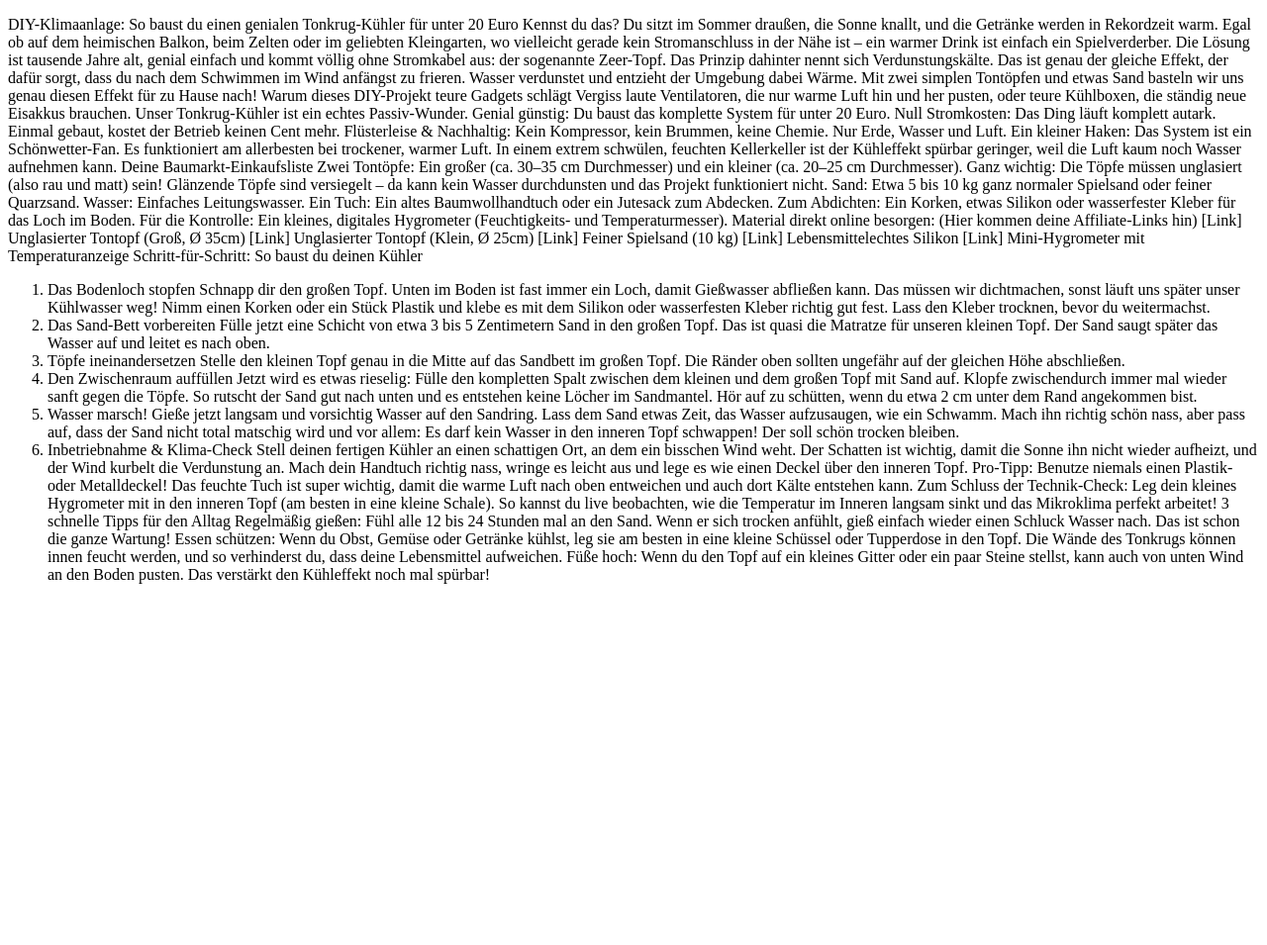
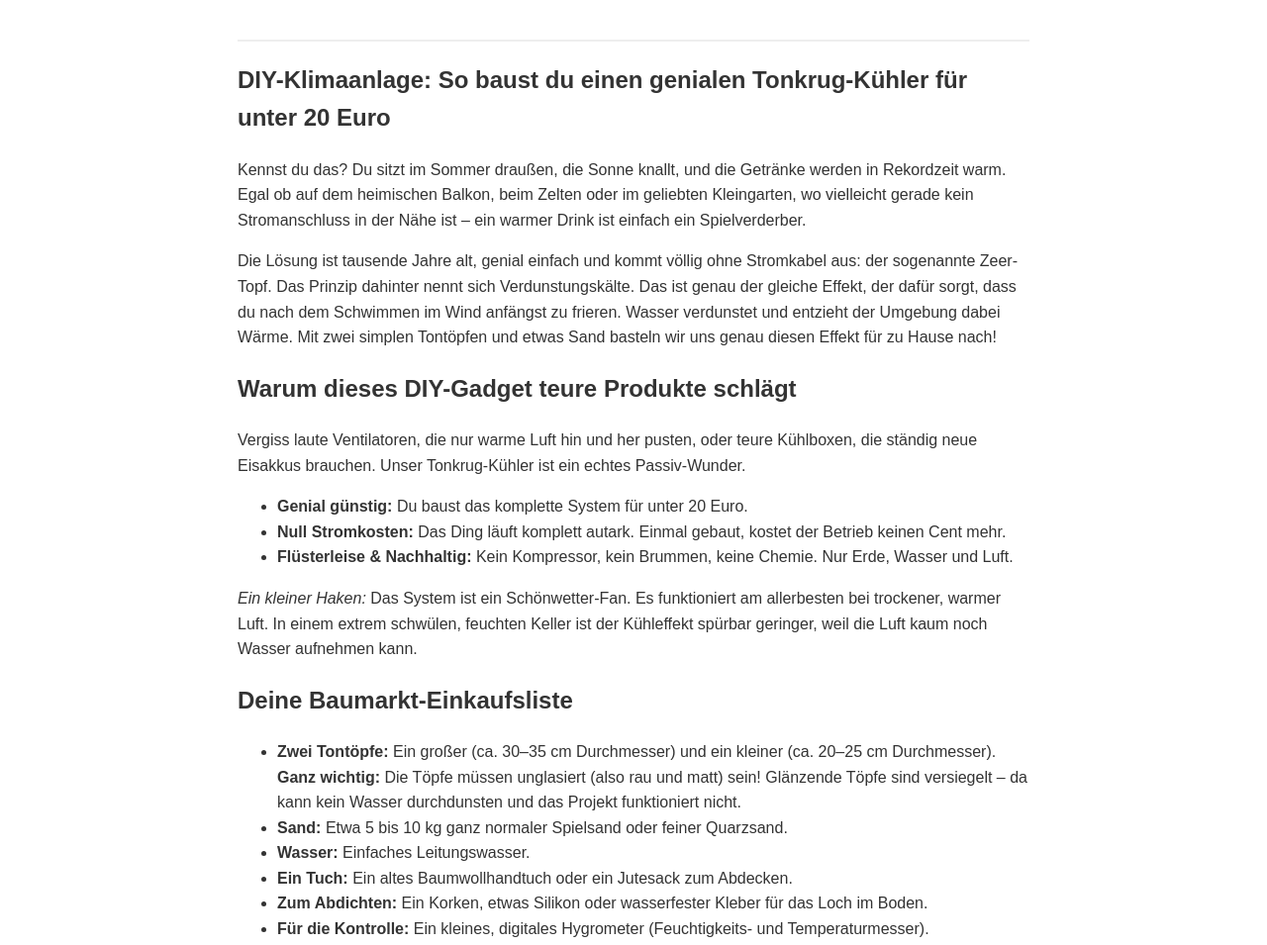
Before and after one commit to xNeuba/automated-seo-niche-site, an Astro site: page /posts/diy-ton-klimaanlage in a window 1280 px wide. Shown: the top 955 px of the page at 99% size. Before the commit the page ends 800 px from the top, so only its background shows below. Built offline with nearby package versions, Linux system fonts and the light colour scheme; Astro itself is replaced by a stand-in of ours.

Commit message:
Update diy-ton-klimaanlage.md

```diff
--- a/src/pages/posts/diy-ton-klimaanlage.md
+++ b/src/pages/posts/diy-ton-klimaanlage.md
@@ -1,42 +1,52 @@
-DIY-Klimaanlage: So baust du einen genialen Tonkrug-Kühler für unter 20 Euro
+---
+layout: ../../layouts/PostLayout.astro
+title: "DIY Ton-Klimaanlage"
+---
+
+# DIY-Klimaanlage: So baust du einen genialen Tonkrug-Kühler für unter 20 Euro
+
 Kennst du das? Du sitzt im Sommer draußen, die Sonne knallt, und die Getränke werden in Rekordzeit warm. Egal ob auf dem heimischen Balkon, beim Zelten oder im geliebten Kleingarten, wo vielleicht gerade kein Stromanschluss in der Nähe ist – ein warmer Drink ist einfach ein Spielverderber.
+
 Die Lösung ist tausende Jahre alt, genial einfach und kommt völlig ohne Stromkabel aus: der sogenannte Zeer-Topf. Das Prinzip dahinter nennt sich Verdunstungskälte. Das ist genau der gleiche Effekt, der dafür sorgt, dass du nach dem Schwimmen im Wind anfängst zu frieren. Wasser verdunstet und entzieht der Umgebung dabei Wärme. Mit zwei simplen Tontöpfen und etwas Sand basteln wir uns genau diesen Effekt für zu Hause nach!
-Warum dieses DIY-Projekt teure Gadgets schlägt
+
+## Warum dieses DIY-Gadget teure Produkte schlägt
 Vergiss laute Ventilatoren, die nur warme Luft hin und her pusten, oder teure Kühlboxen, die ständig neue Eisakkus brauchen. Unser Tonkrug-Kühler ist ein echtes Passiv-Wunder.
-Genial günstig: Du baust das komplette System für unter 20 Euro.
-Null Stromkosten: Das Ding läuft komplett autark. Einmal gebaut, kostet der Betrieb keinen Cent mehr.
-Flüsterleise & Nachhaltig: Kein Kompressor, kein Brummen, keine Chemie. Nur Erde, Wasser und Luft.
-Ein kleiner Haken: Das System ist ein Schönwetter-Fan. Es funktioniert am allerbesten bei trockener, warmer Luft. In einem extrem schwülen, feuchten Kellerkeller ist der Kühleffekt spürbar geringer, weil die Luft kaum noch Wasser aufnehmen kann.
-Deine Baumarkt-Einkaufsliste
-Zwei Tontöpfe: Ein großer (ca. 30–35 cm Durchmesser) und ein kleiner (ca. 20–25 cm Durchmesser). Ganz wichtig: Die Töpfe müssen unglasiert (also rau und matt) sein! Glänzende Töpfe sind versiegelt – da kann kein Wasser durchdunsten und das Projekt funktioniert nicht.
-Sand: Etwa 5 bis 10 kg ganz normaler Spielsand oder feiner Quarzsand.
-Wasser: Einfaches Leitungswasser.
-Ein Tuch: Ein altes Baumwollhandtuch oder ein Jutesack zum Abdecken.
-Zum Abdichten: Ein Korken, etwas Silikon oder wasserfester Kleber für das Loch im Boden.
-Für die Kontrolle: Ein kleines, digitales Hygrometer (Feuchtigkeits- und Temperaturmesser).
-Material direkt online besorgen:
-(Hier kommen deine Affiliate-Links hin)
-[Link] Unglasierter Tontopf (Groß, Ø 35cm)
-[Link] Unglasierter Tontopf (Klein, Ø 25cm)
-[Link] Feiner Spielsand (10 kg)
-[Link] Lebensmittelechtes Silikon
-[Link] Mini-Hygrometer mit Temperaturanzeige
-Schritt-für-Schritt: So baust du deinen Kühler
-1. Das Bodenloch stopfen
-Schnapp dir den großen Topf. Unten im Boden ist fast immer ein Loch, damit Gießwasser abfließen kann. Das müssen wir dichtmachen, sonst läuft uns später unser Kühlwasser weg! Nimm einen Korken oder ein Stück Plastik und klebe es mit dem Silikon oder wasserfesten Kleber richtig gut fest. Lass den Kleber trocknen, bevor du weitermachst.
-2. Das Sand-Bett vorbereiten
-Fülle jetzt eine Schicht von etwa 3 bis 5 Zentimetern Sand in den großen Topf. Das ist quasi die Matratze für unseren kleinen Topf. Der Sand saugt später das Wasser auf und leitet es nach oben.
-3. Töpfe ineinandersetzen
-Stelle den kleinen Topf genau in die Mitte auf das Sandbett im großen Topf. Die Ränder oben sollten ungefähr auf der gleichen Höhe abschließen.
-4. Den Zwischenraum auffüllen
-Jetzt wird es etwas rieselig: Fülle den kompletten Spalt zwischen dem kleinen und dem großen Topf mit Sand auf. Klopfe zwischendurch immer mal wieder sanft gegen die Töpfe. So rutscht der Sand gut nach unten und es entstehen keine Löcher im Sandmantel. Hör auf zu schütten, wenn du etwa 2 cm unter dem Rand angekommen bist.
-5. Wasser marsch!
-Gieße jetzt langsam und vorsichtig Wasser auf den Sandring. Lass dem Sand etwas Zeit, das Wasser aufzusaugen, wie ein Schwamm. Mach ihn richtig schön nass, aber pass auf, dass der Sand nicht total matschig wird und vor allem: Es darf kein Wasser in den inneren Topf schwappen! Der soll schön trocken bleiben.
-6. Inbetriebnahme & Klima-Check
-Stell deinen fertigen Kühler an einen schattigen Ort, an dem ein bisschen Wind weht. Der Schatten ist wichtig, damit die Sonne ihn nicht wieder aufheizt, und der Wind kurbelt die Verdunstung an. Mach dein Handtuch richtig nass, wringe es leicht aus und lege es wie einen Deckel über den inneren Topf.
-Pro-Tipp: Benutze niemals einen Plastik- oder Metalldeckel! Das feuchte Tuch ist super wichtig, damit die warme Luft nach oben entweichen und auch dort Kälte entstehen kann.
-Zum Schluss der Technik-Check: Leg dein kleines Hygrometer mit in den inneren Topf (am besten in eine kleine Schale). So kannst du live beobachten, wie die Temperatur im Inneren langsam sinkt und das Mikroklima perfekt arbeitet!
-3 schnelle Tipps für den Alltag
-Regelmäßig gießen: Fühl alle 12 bis 24 Stunden mal an den Sand. Wenn er sich trocken anfühlt, gieß einfach wieder einen Schluck Wasser nach. Das ist schon die ganze Wartung!
-Essen schützen: Wenn du Obst, Gemüse oder Getränke kühlst, leg sie am besten in eine kleine Schüssel oder Tupperdose in den Topf. Die Wände des Tonkrugs können innen feucht werden, und so verhinderst du, dass deine Lebensmittel aufweichen.
-Füße hoch: Wenn du den Topf auf ein kleines Gitter oder ein paar Steine stellst, kann auch von unten Wind an den Boden pusten. Das verstärkt den Kühleffekt noch mal spürbar!
+
+*   **Genial günstig:** Du baust das komplette System für unter 20 Euro.
+*   **Null Stromkosten:** Das Ding läuft komplett autark. Einmal gebaut, kostet der Betrieb keinen Cent mehr.
+*   **Flüsterleise & Nachhaltig:** Kein Kompressor, kein Brummen, keine Chemie. Nur Erde, Wasser und Luft.
+
+*Ein kleiner Haken:* Das System ist ein Schönwetter-Fan. Es funktioniert am allerbesten bei trockener, warmer Luft. In einem extrem schwülen, feuchten Keller ist der Kühleffekt spürbar geringer, weil die Luft kaum noch Wasser aufnehmen kann.
+
+## Deine Baumarkt-Einkaufsliste
+*   **Zwei Tontöpfe:** Ein großer (ca. 30–35 cm Durchmesser) und ein kleiner (ca. 20–25 cm Durchmesser). **Ganz wichtig:** Die Töpfe müssen unglasiert (also rau und matt) sein! Glänzende Töpfe sind versiegelt – da kann kein Wasser durchdunsten und das Projekt funktioniert nicht.
+*   **Sand:** Etwa 5 bis 10 kg ganz normaler Spielsand oder feiner Quarzsand.
+*   **Wasser:** Einfaches Leitungswasser.
+*   **Ein Tuch:** Ein altes Baumwollhandtuch oder ein Jutesack zum Abdecken.
+*   **Zum Abdichten:** Ein Korken, etwas Silikon oder wasserfester Kleber für das Loch im Boden.
+*   **Für die Kontrolle:** Ein kleines, digitales Hygrometer (Feuchtigkeits- und Temperaturmesser).
+
+<div class="affiliate-box">
+    <strong>Material direkt online besorgen:</strong><br>
+    [Link] Unglasierter Tontopf (Groß, Ø 35cm)<br>
+    [Link] Unglasierter Tontopf (Klein, Ø 25cm)<br>
+    [Link] Feiner Spielsand (10 kg)<br>
+    [Link] Lebensmittelechtes Silikon<br>
+    [Link] Mini-Hygrometer mit Temperaturanzeige
+</div>
+
+## Schritt-für-Schritt: So baust du deinen Kühler
+
+1.  **Das Bodenloch stopfen:** Schnapp dir den großen Topf. Unten im Boden ist fast immer ein Loch, damit Gießwasser abfließen kann. Das müssen wir dichtmachen! Nimm einen Korken oder ein Stück Plastik und klebe es mit dem Silikon oder wasserfesten Kleber richtig gut fest. Lass den Kleber trocknen, bevor du weitermachst.
+2.  **Das Sand-Bett vorbereiten:** Fülle jetzt eine Schicht von etwa 3 bis 5 Zentimetern Sand in den großen Topf. Das ist quasi die Matratze für unseren kleinen Topf. Der Sand saugt später das Wasser auf und leitet es nach oben.
+3.  **Töpfe ineinandersetzen:** Stelle den kleinen Topf genau in die Mitte auf das Sandbett im großen Topf. Die Ränder oben sollten ungefähr auf der gleichen Höhe abschließen.
+4.  **Den Zwischenraum auffüllen:** Jetzt wird es etwas rieselig: Fülle den kompletten Spalt zwischen dem kleinen und dem großen Topf mit Sand auf. Klopfe zwischendurch immer mal wieder sanft gegen die Töpfe. So rutscht der Sand gut nach unten und es entstehen keine Löcher im Sandmantel. Hör auf zu schütten, wenn du etwa 2 cm unter dem Rand angekommen bist.
+5.  **Wasser marsch!** Gieße jetzt langsam und vorsichtig Wasser auf den Sandring. Lass dem Sand etwas Zeit, das Wasser aufzusaugen, wie ein Schwamm. Mach ihn richtig schön nass, aber pass auf, dass der Sand nicht total matschig wird und vor allem: Es darf kein Wasser in den inneren Topf schwappen! Der soll schön trocken bleiben.
+6.  **Inbetriebnahme & Klima-Check:** Stell deinen fertigen Kühler an einen schattigen Ort, an dem ein bisschen Wind weht. Der Schatten ist wichtig, damit die Sonne ihn nicht wieder aufheizt, und der Wind kurbelt die Verdunstung an. Mach dein Handtuch richtig nass, wringe es leicht aus und lege es wie einen Deckel über den inneren Topf.
+
+**Pro-Tipp:** Benutze niemals einen Plastik- oder Metalldeckel! Das feuchte Tuch ist super wichtig, damit die warme Luft nach oben entweichen und auch dort Kälte entstehen kann.
+
+## Tipps zur Optimierung
+*   **Regelmäßig gießen:** Fühl alle 12 bis 24 Stunden mal an den Sand. Wenn er sich trocken anfühlt, gieß einfach wieder einen Schluck Wasser nach. Das ist schon die ganze Wartung!
+*   **Essen schützen:** Wenn du Obst, Gemüse oder Getränke kühlst, leg sie am besten in eine kleine Schüssel oder Tupperdose in den Topf. Die Wände des Tonkrugs können innen feucht werden, und so verhinderst du, dass deine Lebensmittel aufweichen.
+*   **Füße hoch:** Wenn du den Topf auf ein kleines Gitter oder ein paar Steine stellst, kann auch von unten Wind an den Boden pusten. Das verstärkt den Kühleffekt noch mal spürbar!
```
